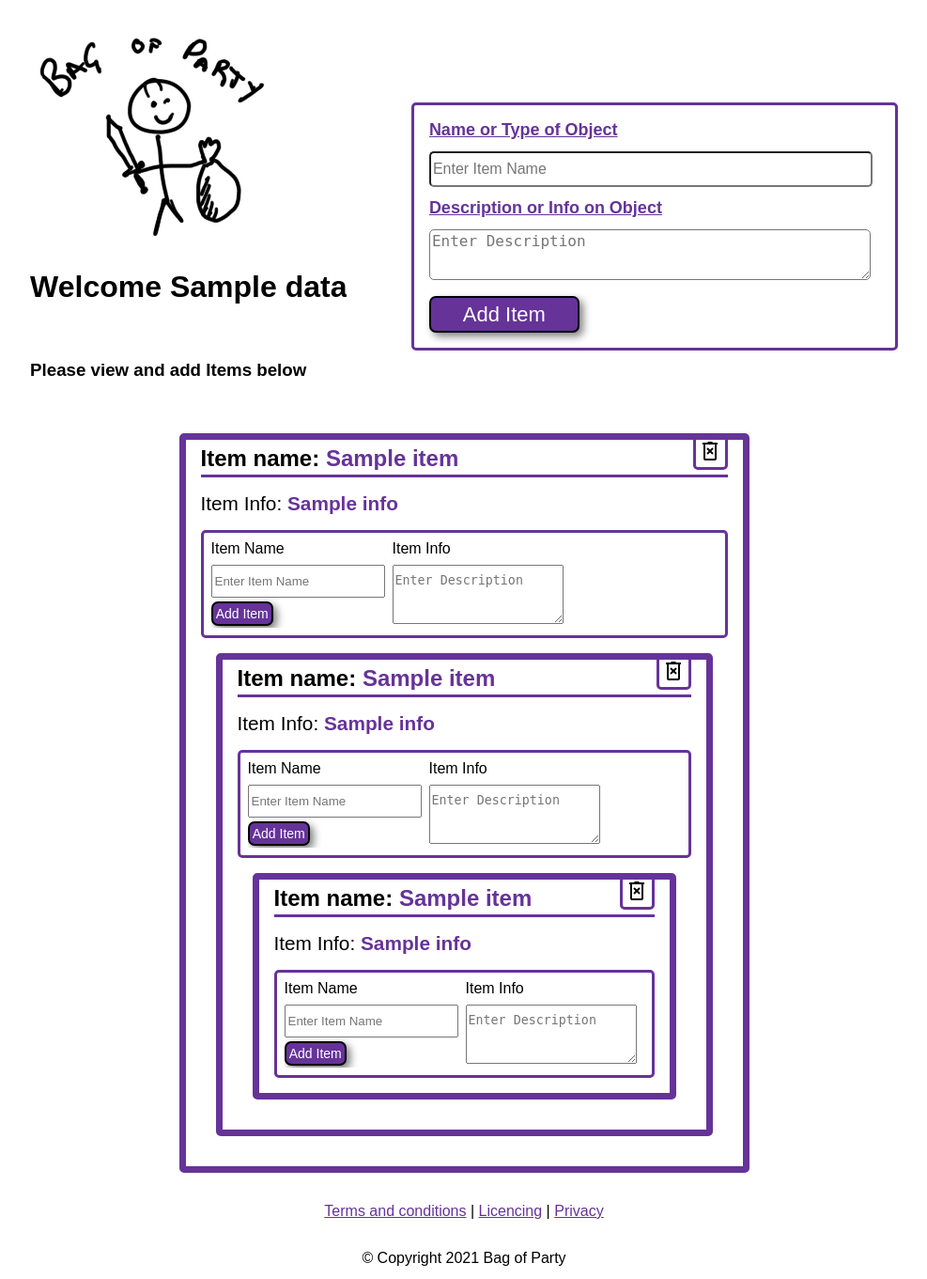
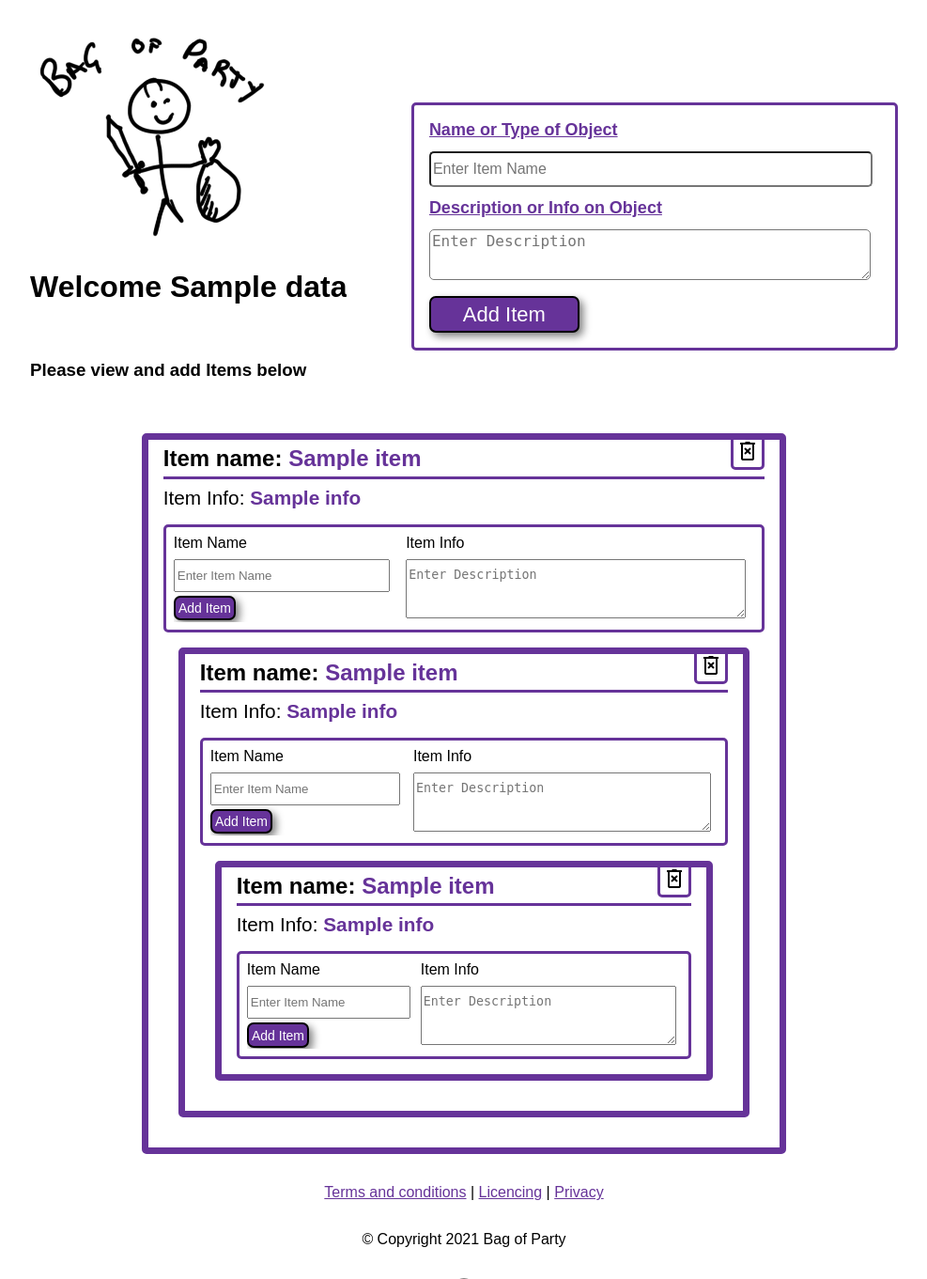
Before and after one commit to Bag-of-Party/python-website, a Flask app: template templates/partypage.html in a window 1280 px wide. Shown: the top 1361 px of the page at 94% size, without its empty margins (146-1133 px from the left). Run offline with Flask 2, Linux system fonts and the light colour scheme; the template is opened without the code that fills it: most values are stand-ins (such as "Sample title", 1, 10 or a date in 2020); some libraries are stand-ins or nearby versions.

Commit message:
css for input text boxes complete

```diff
--- a/static/css/main.css
+++ b/static/css/main.css
@@ -159,14 +159,10 @@
     border-width: 7px;
     border-color: rebeccapurple;
     border-radius: 5px;
-    /* padding-top: 1rem;
-    padding-bottom: 1rem; */
-    /* width: auto; */
     padding-left: 1rem;
     padding-right: 1rem;
     padding-bottom: 1rem;
     margin: 1rem;
-    /* display: grid; */
 }
 
 .item_box_form {
@@ -175,17 +171,13 @@
 
 .item_box_name {
     vertical-align: baseline;
-    /* margin-top: 1rem; */
     height: 2rem;
-    /* padding-top: 1rem; */
     display: flex;
     justify-content:space-between;
-    /* padding-top: 0.5rem; */
     font-size: 1.5rem;
     border-bottom: solid;
     border-color: rebeccapurple;
-    margin-bottom: 0.5rem;
-    padding-bottom: 0.3rem;
+    padding-bottom: 0.4rem;
 }
 
 .item_box_name span {
@@ -204,8 +196,6 @@
 .item_box_info {
     font-size: 1.3rem;
     padding-top: 0.5rem;
-    /* border-bottom: solid;
-    border-color: rebeccapurple; */
 }
 .item_box_info span {
     font-weight: bold;
@@ -218,31 +208,37 @@
     margin-top: 1rem;
     border-style: solid;
     border-color: rebeccapurple;
-    /* width: auto; */
     border-radius: 5px;
     padding: 0.5rem;
 }
 
 .item_box_grid {
     display: grid;
-    grid-template-columns: auto 2fr;
+    grid-template-columns: 2fr 3fr;
     font-size: 1rem;
 }
 
-.item_box_itemTextInput {
-    margin-right: 0.5rem;
+.item_box_itemTextInput_name {
+    /* display: block; */
+    /* flex-grow: initial; */
+    width: 90%;
+    /* overflow: hidden; */
+    /* resize: both; */
+    /* margin-right: 0.5rem; */
     margin-top: 0.5rem;
     padding-top: 0.5rem;
     padding-bottom: 0.5rem;
 }
-
-/* .item_box_inputContainer input {
-    max-width: 15rem;
+.item_box_itemTextInput_info {
+    /* display: block; */
+    width: 96%;
+    /* overflow: hidden; */
+    /* resize: both; */
+    /* margin-right: 0.5rem; */
+    margin-top: 0.5rem;
+    padding-top: 0.5rem;
+    padding-bottom: 0.5rem;
 }
-.item_box_inputContainer textarea {
-    max-width: 15rem;
-    height: 3rem;
-} */
 
 .item_box_cta {
     border: 2px solid black;
@@ -262,18 +258,21 @@
 }
 
 .deleteImg {
-    /* vertical-align: sub; */
-    /* margin-left: 1rem; */
     border-style: solid;
     border-color: rebeccapurple;
     border-radius: 5px;
-    padding-top: 0.4rem;
+    padding-top: 0.3rem;
     padding-right: 0.2rem;
     padding-left: 0.2rem;
-    /* margin-bottom: 1rem; */
-    /* overflow: visible; */
+    /* margin-top: 1rem; */
+    /* padding-bottom: 0.2rem; */
 }
 .deleteImg img {
     /* padding-top: 5rem; */
 
 }
+
+.item_box_inputContainer {
+    /* margin-right: 1rem; */
+    /* padding-right: 1rem; */
+}
--- a/templates/item.html
+++ b/templates/item.html
@@ -15,7 +15,7 @@
                       <label>Item Name</label>
                   </div>
                   <div>
-                      <input class="item_box_itemTextInput" placeholder="Enter Item Name" maxlength="25" type="text" name="add_item"/>
+                      <input class="item_box_itemTextInput_name" placeholder="Enter Item Name" maxlength="25" type="text" name="add_item"/>
                   </div>
                   <span class="inputContainer">
                       <input class="item_box_cta" type="submit" maxlength="20" value="Add Item">
@@ -26,7 +26,7 @@
                       <label>Item Info</label>
                   </div>
                   <div>
-                      <textarea class="item_box_itemTextInput" placeholder="Enter Description" rows="3" cols="20" maxlength="200" name="add_item_info"></textarea>
+                      <textarea class="item_box_itemTextInput_info" placeholder="Enter Description" rows="3" cols="20" maxlength="200" name="add_item_info"></textarea>
                   </div>
               </span>
           </div>
```
